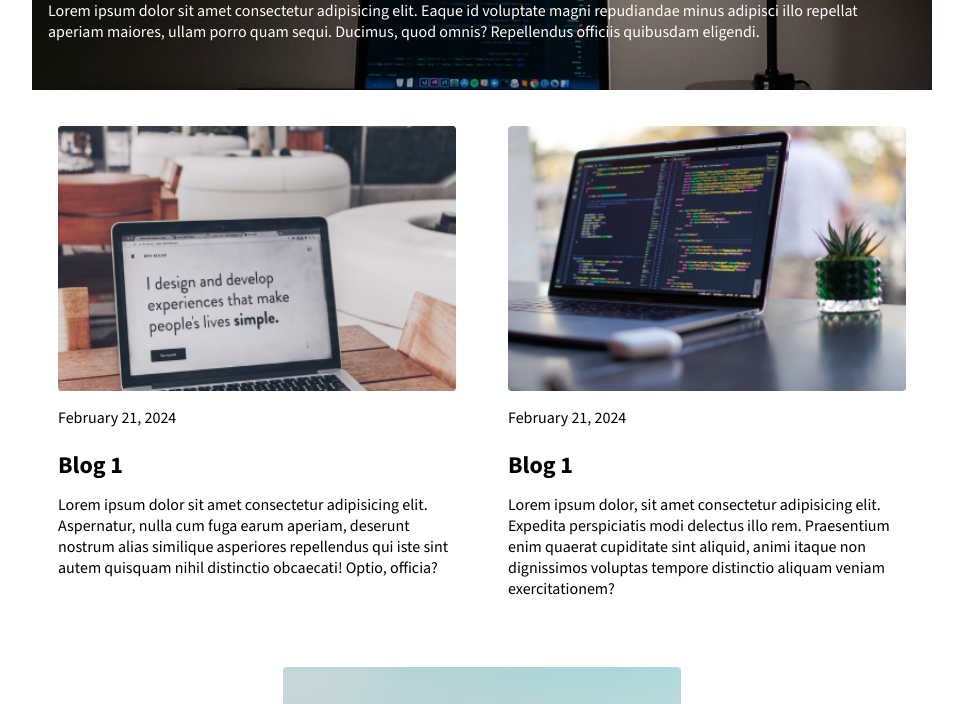
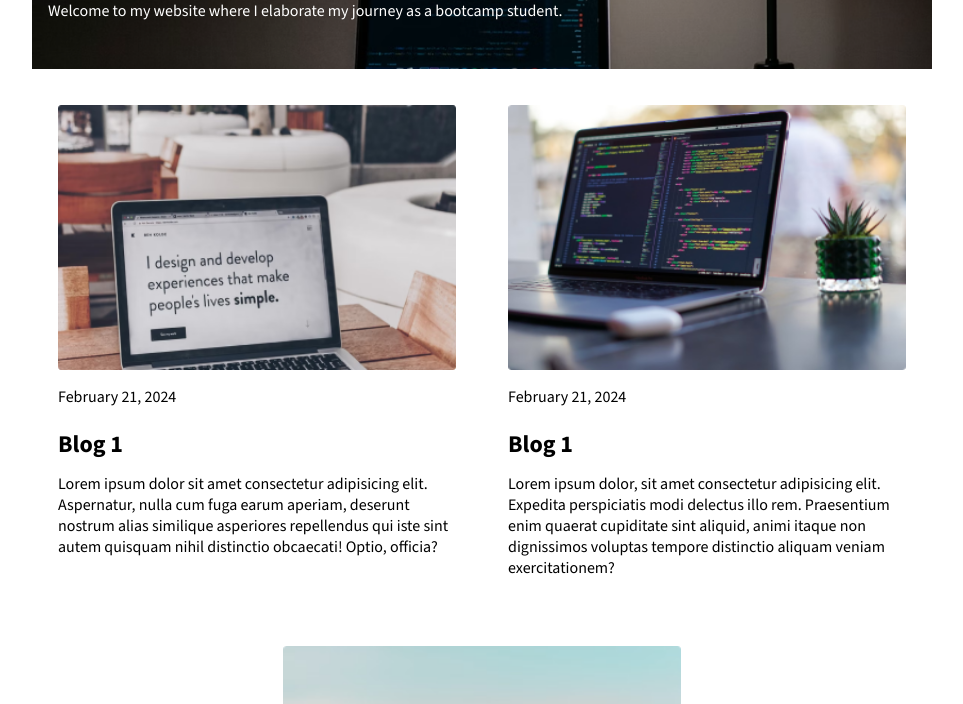
Before and after one commit to fuminji/learning-journal, a plain HTML site: page index.html in a window 1280 px wide. Shown: the part 396-1100 px from the top of the page, without its empty margins (158-1121 px from the left). Drawn offline with nearby package versions, Linux system fonts and the light colour scheme.

Commit message:
Updated lorem description

```diff
--- a/index.html
+++ b/index.html
@@ -29,7 +29,7 @@
     <header class="container header">
         <p>February 14, 2024</p>
         <h1>My Journey as a <br> bootcamp student</h1>
-        <p>Lorem ipsum dolor sit amet consectetur adipisicing elit. Eaque id voluptate magni repudiandae minus adipisci illo repellat aperiam maiores, ullam porro quam sequi. Ducimus, quod omnis? Repellendus officiis quibusdam eligendi.
+        <p>Welcome to my website where I elaborate my journey as a bootcamp student.
         </p>
     </header>
 
```
